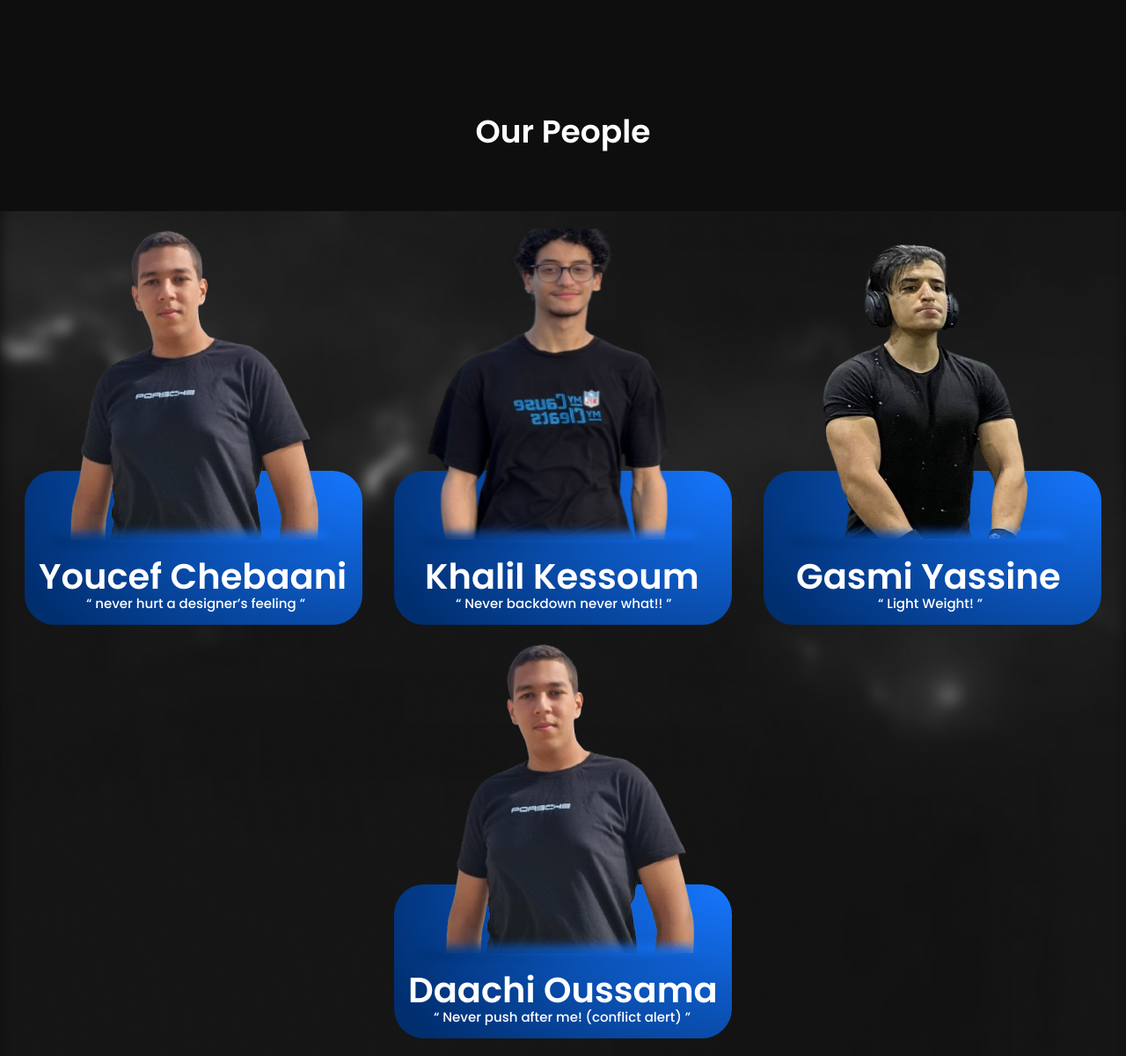
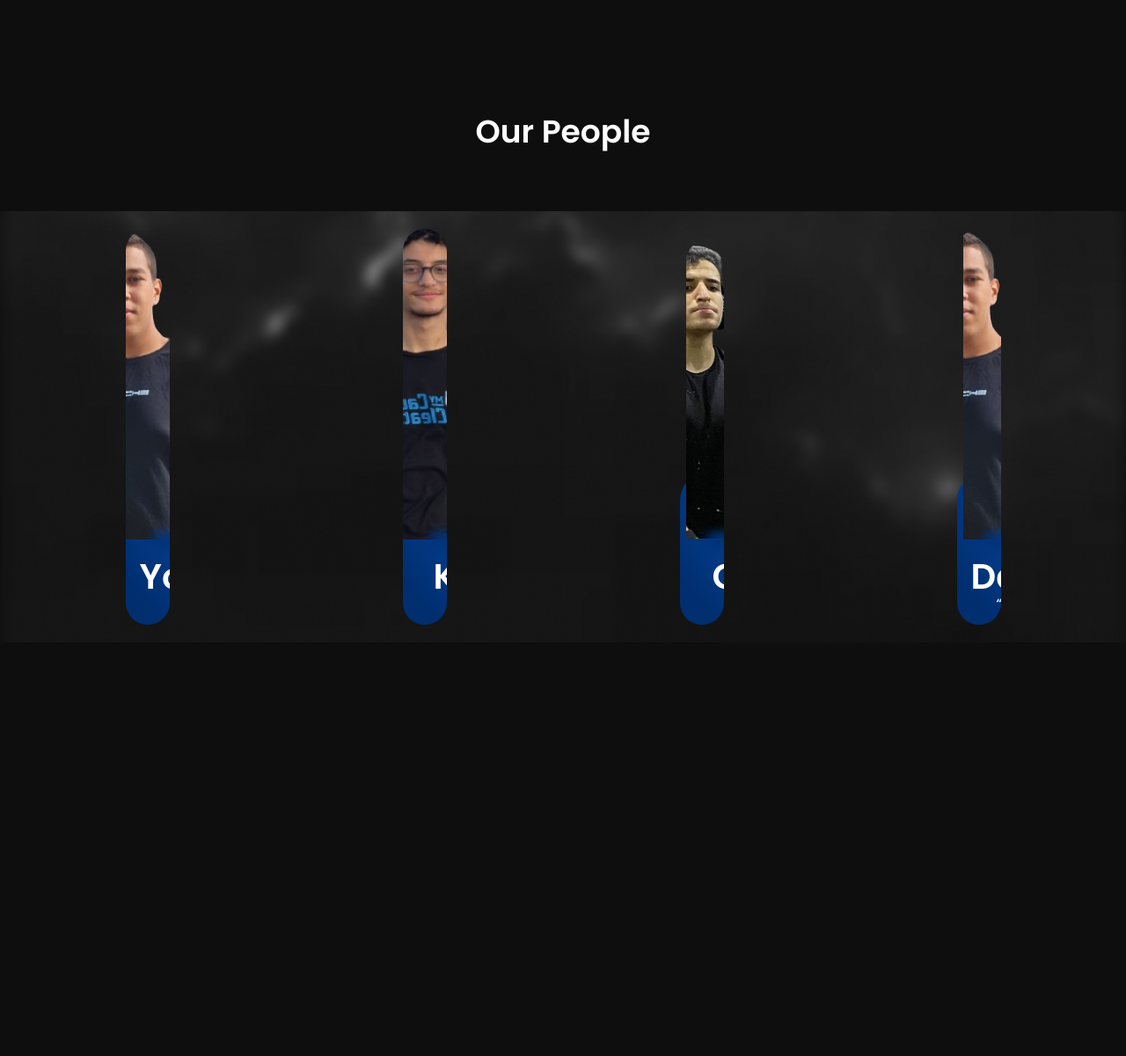
Before and after one commit to OussamaDaachi24/GymBro, a PHP site: page /html/about.html in a window 1280 px wide. Shown: the part 1066-2266 px from the top of the page at 88% size. After the commit the page ends 1776 px from the top, so only its background shows below. Run offline with PHP 8.4, Linux system fonts and the light colour scheme.

Commit message:
added litlle css fix

```diff
--- a/frontend/css/about.css
+++ b/frontend/css/about.css
@@ -275,6 +275,7 @@ margin-left: 10%;
 .our-people {
   text-align: center;
   margin-bottom: 50px;
+
 }
 
 .card-section {
@@ -288,6 +289,7 @@ margin-left: 10%;
   gap: 20px;
   position: relative;
   padding: 20px;
+
 }
 
 .card {
@@ -297,6 +299,8 @@ margin-left: 10%;
   border-radius: 34px;
   overflow: hidden;
   text-align: center;
+  flex-basis: 50px; /* 50% of the row, minus the gap */
+
 }
 
 .Blue {
```
